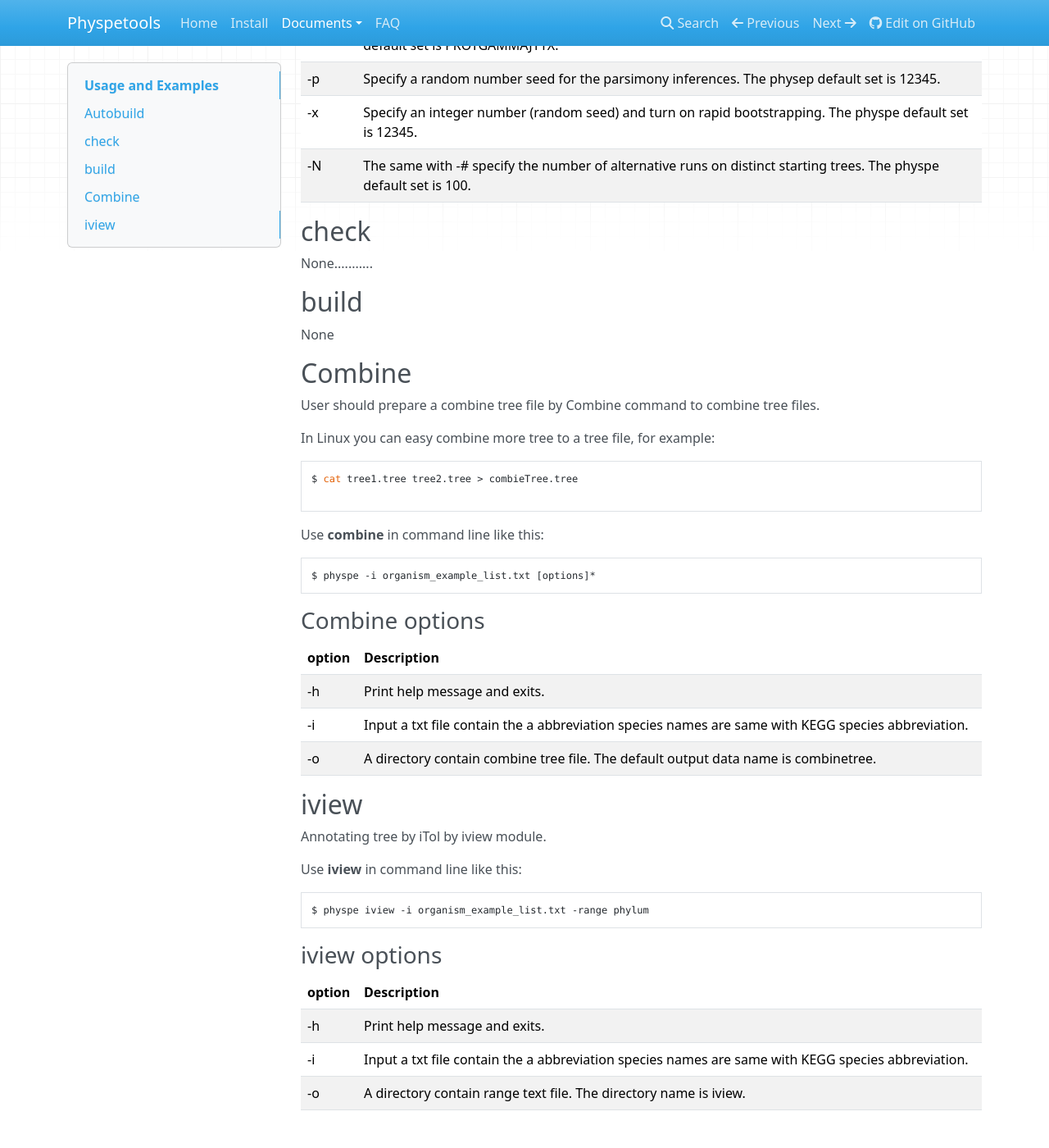
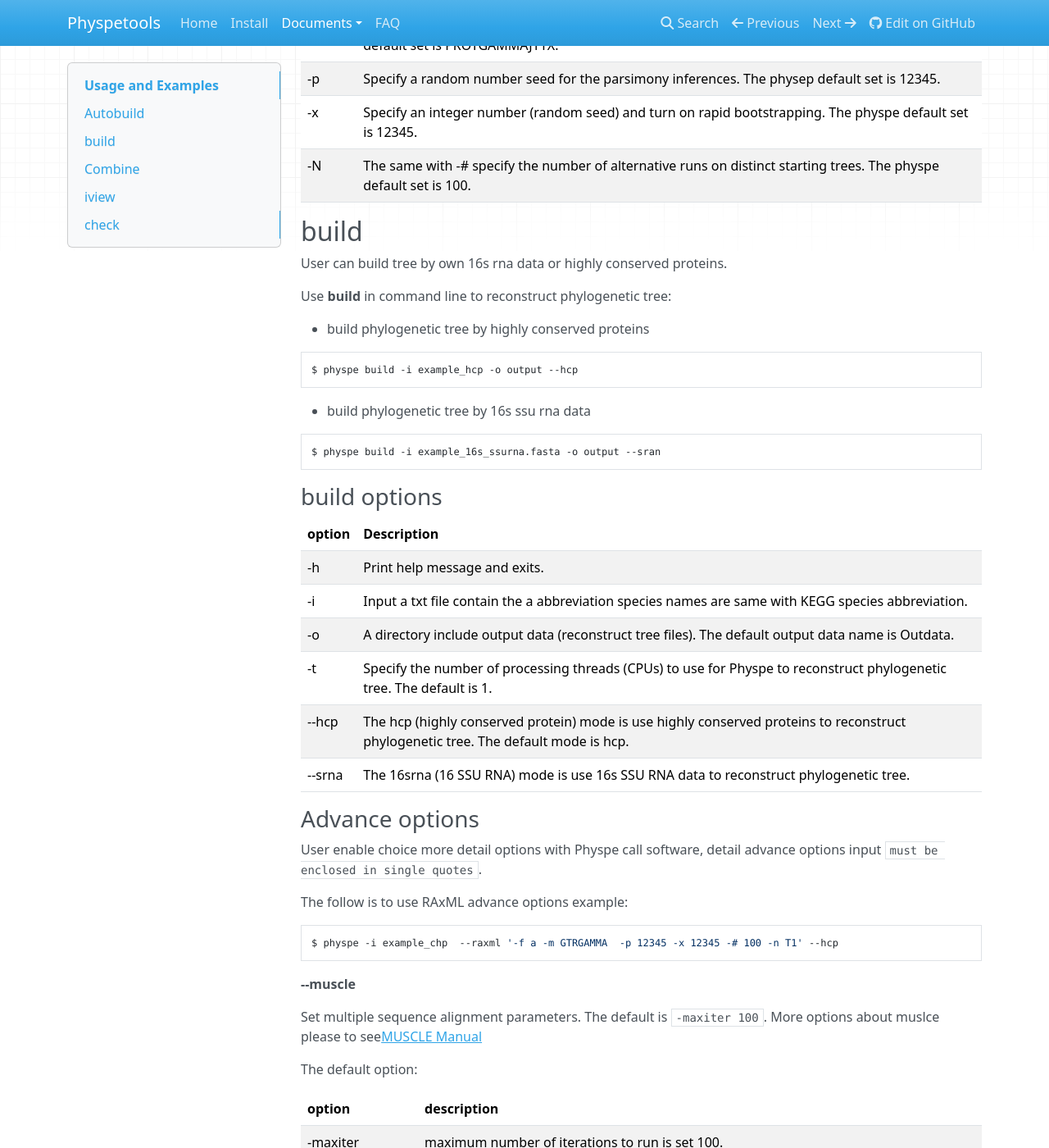
Before and after one commit to yangfangs/physpetools, an MkDocs documentation site: the page built from docs/docs/usage.md, in a window 1280 px wide and 1400 px high, scrolled down 1854 px. Shown: the whole window at 82% size. Built offline with MkDocs 1.6.1, drawn with Linux system fonts in a browser that asks for light colours; nearby versions of some CDN libraries; old or Windows-style settings are respelled for this version of MkDocs; some of the changed text lies outside the part shown.

Commit message:
update docs

````diff
--- a/docs/docs/usage.md
+++ b/docs/docs/usage.md
@@ -35,7 +35,7 @@
 The follow is to use RAxML advance options example:
 
 ```bash
-$ physpe -i organism_example_list.txt -raxml '-f a -m GTRGAMMA  -p 12345 -x 12345 -# 100 -n T1'
+$ physpe -i organism_example_list.txt --raxml '-f a -m GTRGAMMA  -p 12345 -x 12345 -# 100 -n T1'
 ```
 
 **--muscle**
@@ -85,14 +85,101 @@
 |   -x    |  Specify an integer number (random seed) and turn on rapid bootstrapping. The physpe default set is 12345.                           |
 |   -N    |  The same with -# specify the number of alternative runs on distinct starting trees. The physpe default set is 100.                  |
 
-## check
 
-None...........
 
 
 ## build
 
-None
+User can build tree by own 16s rna data or highly conserved proteins.
+
+Use **build** in command line to reconstruct phylogenetic tree:
+
+* build phylogenetic tree by highly conserved proteins
+
+
+```bash
+$ physpe build -i example_hcp -o output --hcp
+```
+* build phylogenetic tree by 16s ssu rna data
+
+
+```bash
+$ physpe build -i example_16s_ssurna.fasta -o output --sran
+```
+
+
+
+### build options
+
+| option |  Description                                                                                                                          |
+|:------- |:-------------------------------------------------------------------------------------------------------------------------------------|
+|  -h     |  Print help message and exits.                                                                                                       |
+|  -i     |  Input a txt file contain the a abbreviation species names are same with KEGG species abbreviation.                                  |
+|  -o     |  A directory include output data (reconstruct tree files). The default output data name is Outdata.                                  |
+|  -t     |  Specify the number of processing threads (CPUs) to use for Physpe to reconstruct phylogenetic tree. The default is 1.               |
+|  --hcp  |  The hcp (highly conserved protein) mode is use highly conserved proteins to reconstruct phylogenetic tree. The default mode is hcp. |
+|  --srna |  The 16srna (16 SSU RNA) mode is use 16s SSU RNA data to reconstruct phylogenetic tree.                                              |
+
+
+### Advance options
+
+User enable choice more detail options with Physpe call software, detail advance options input
+``must be enclosed in single quotes``.
+
+The follow is to use RAxML advance options example:
+
+```bash
+$ physpe -i example_chp  --raxml '-f a -m GTRGAMMA  -p 12345 -x 12345 -# 100 -n T1' --hcp
+```
+
+**--muscle**
+
+  Set multiple sequence alignment parameters. The default is ``-maxiter 100``. More options about muslce please to see[MUSCLE Manual](http://www.drive5.com/muscle/manual/options.html)
+
+The default option:
+
+|  option   | description                                      |
+|:----------|:-------------------------------------------------|
+|  -maxiter | maximum number of iterations to run is set 100.  |
+
+
+
+
+
+
+
+**--gblocks**
+
+  Set Gblocks parameters. The default is ``-t=p -e=-gb1``. More options about Gblocks please to see [Gblocks documentation](http://molevol.cmima.csic.es/castresana/Gblocks/Gblocks_documentation.html).
+
+The default option:
+
+|  option | description                                                 |
+|:--------|:------------------------------------------------------------|
+|  -t     | Choice type of sequence. The physpe default set is protein. |
+|  -e     | Eneric file extensionc. physep set default is -gbl1.        |
+
+
+
+
+
+
+
+**--raxml**
+
+  Set reconstruct phylogenetic tree arguments with RAxML. The default is ``-f a -m PROTGAMMAJTTX  -p 12345 -x 12345 -# 100 -n T1``. More options about RAxMl please to see [RAxML Manual](http://sco.h-its.org/exelixis/resource/download/NewManual.pdf).
+
+The default option:
+
+|  option | description                                                                                                                          |
+|:--------|:------------------------------------------------------------------------------------------------------------------------------------ |
+|   -f    |  select algorithm. The physpe default set is ``a``, rapid Bootstrap analysis and search for best­scoring ML tree in one program run. |
+|   -m    |  Model of Binary (Morphological), Nucleotide, Multi­State, or Amino Acid Substitution. The physpe default set is PROTGAMMAJTTX.      |
+|   -p    |  Specify a random number seed for the parsimony inferences. The physep default set is 12345.                                         |
+|   -x    |  Specify an integer number (random seed) and turn on rapid bootstrapping. The physpe default set is 12345.                           |
+|   -N    |  The same with -# specify the number of alternative runs on distinct starting trees. The physpe default set is 100.                  |
+
+
 
 
 ## Combine
@@ -143,3 +230,25 @@
 |  -h    |  Print help message and exits.                                                                      |
 |  -i    |  Input a txt file contain the a abbreviation species names are same with KEGG species abbreviation. |
 |  -o    |  A directory contain range text file. The directory name is iview.                                  |
+
+
+## check
+
+
+Use check module  check input organisms match in kegg database or 16s database
+
+
+```bash
+$ physpe check -i organism_example_list.txt -out check --ehcp
+```
+
+
+### check options
+
+
+| option | Description                                                                                         |
+|:-------|:----------------------------------------------------------------------------------------------------|
+|  -h    |  Print help message and exits.                                                                      |
+|  -i    |  Input a txt file contain the a abbreviation species names are same with KEGG species abbreviation. |
+|  -o    |  A directory contain check result. The directory name is check.                                     |
+| --echcp|  check input organisms prepare for extend autobuild tree module.                                  |
````
Also changed, not shown: other parts of docs/docs/usage.md (+1 -1 lines), README.rst, 1 other file.
